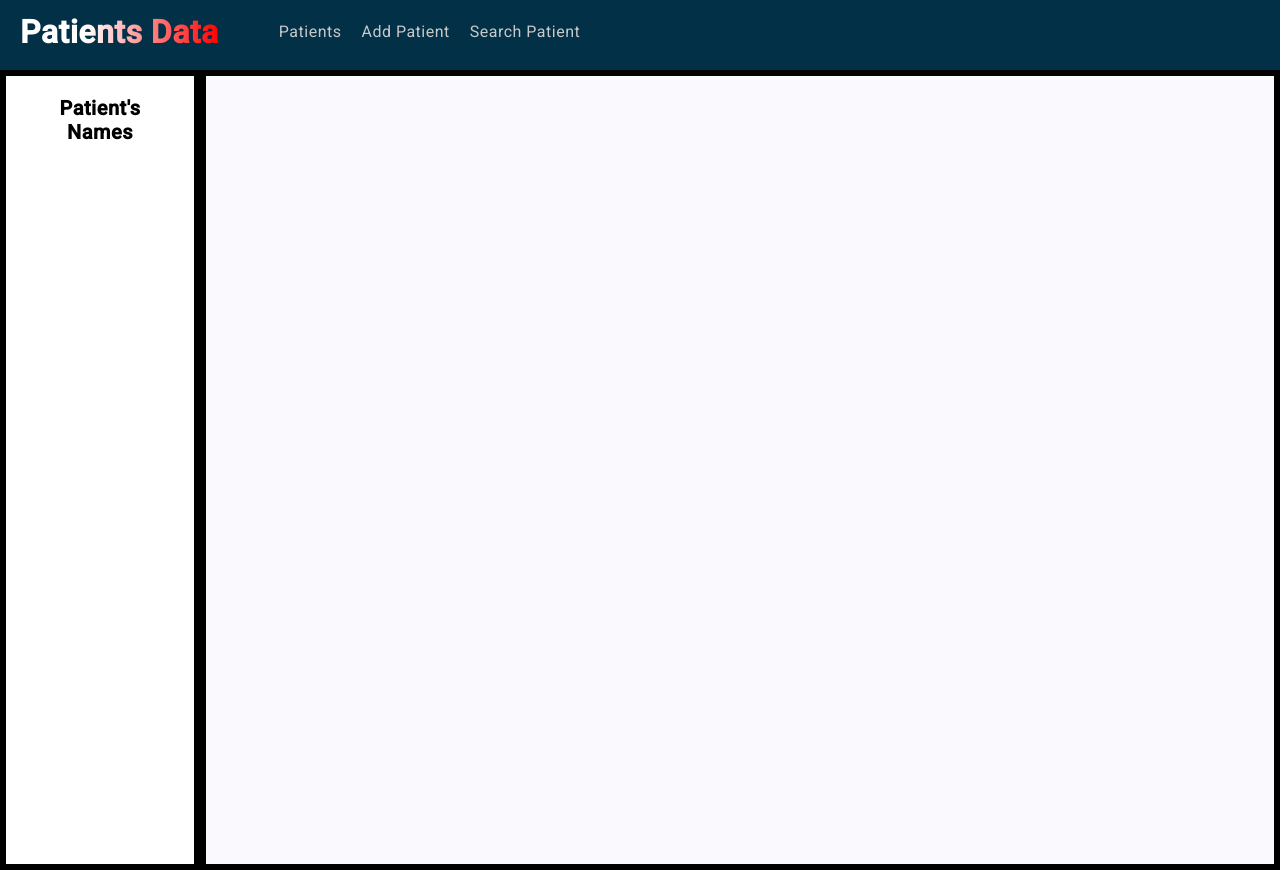
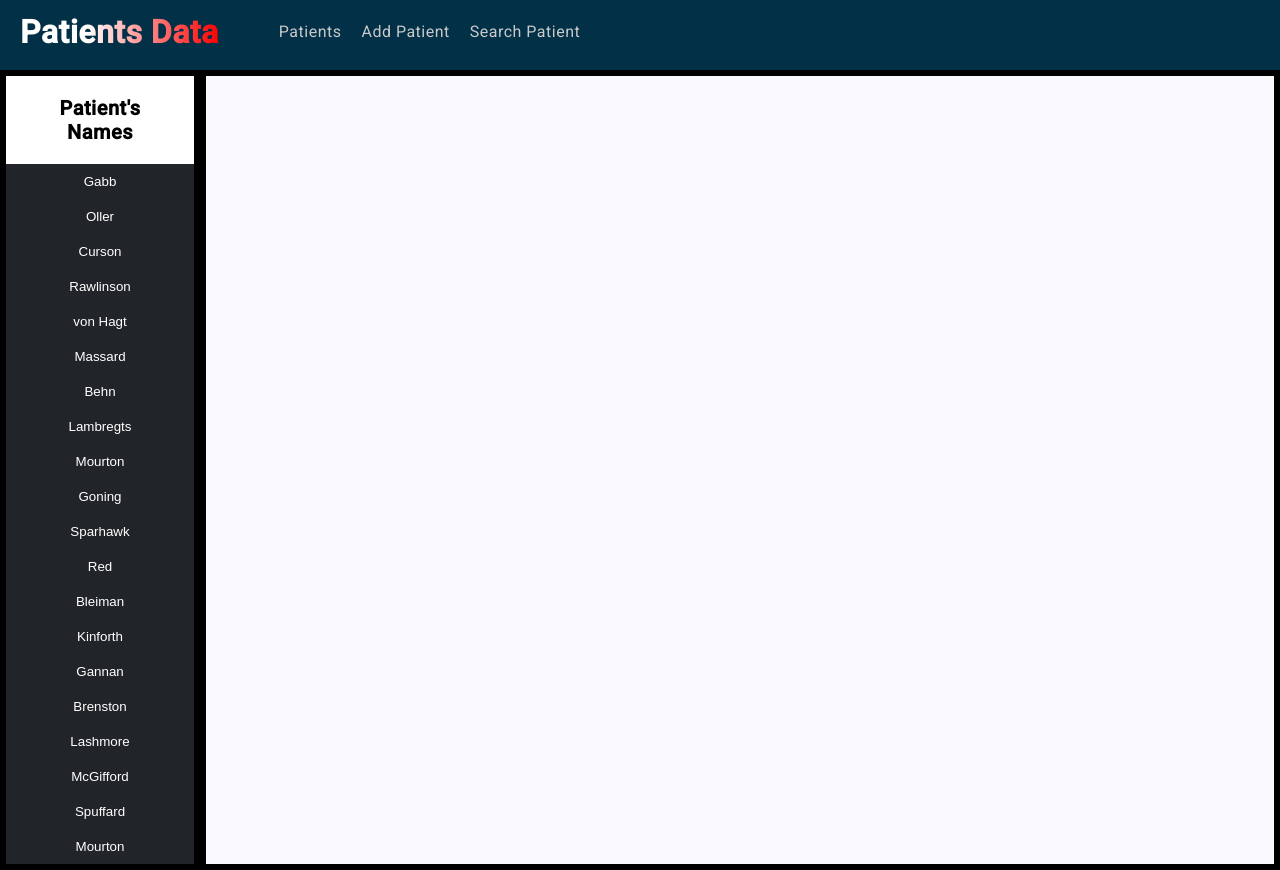
Before and after one commit to webspider02/angular_project_1, an Angular app: page / in a window 1280 px wide. Built offline with nearby package versions, Linux system fonts and the light colour scheme.

Commit message:
sidebar part 3

```diff
--- a/src/app/patients-layout/patients-layout.component.html
+++ b/src/app/patients-layout/patients-layout.component.html
@@ -14,7 +14,7 @@
     <mat-drawer mode="side" opened>
         <div id="patients-names" onclick="toggleDropDown()">Patient's Names</div>
         <ng-container *ngFor="let patient of patientData">
-            <button mat-flat-button color="primary" *ngIf="showButtons" (click)="selectPatient(patient)"> <!-- mat-flat-button color="primary" -->
+            <button mat-flat-button color="primary" (click)="selectPatient(patient)"> <!-- mat-flat-button color="primary" -->
               {{ patient.fullName }}
             </button>
           </ng-container>
```
